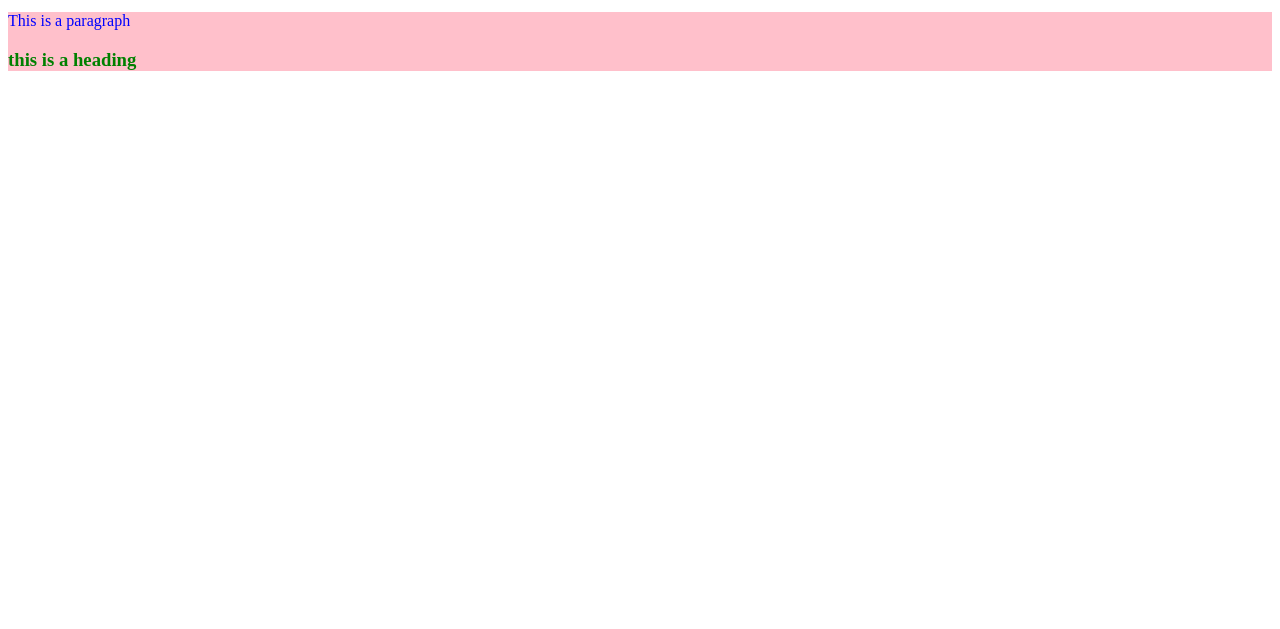
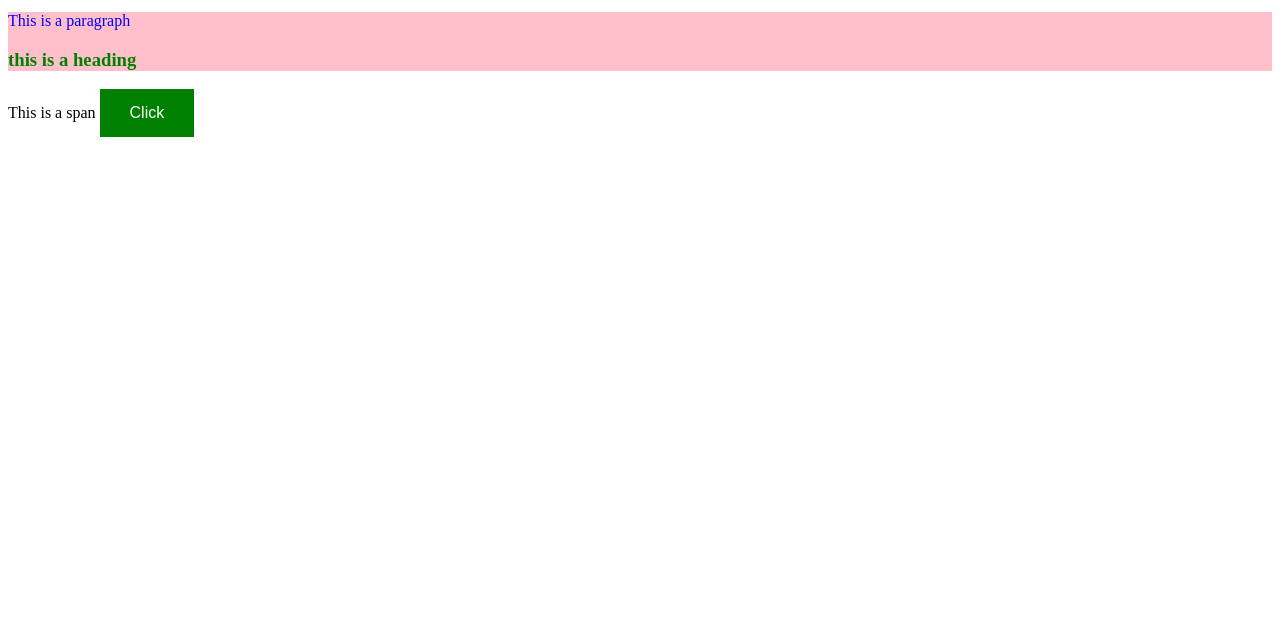
Before and after one commit to Anshtripathi079/SASS, a plain HTML site: page index.html in a window 1280 px wide. Shown: the part 171-800 px from the top of the page. Drawn offline with Linux system fonts and the light colour scheme.

Commit message:
Added parameters import and extends functionality

```diff
--- a/index.html
+++ b/index.html
@@ -19,5 +19,7 @@
          this is a heading
         </h3>
     </div>
+    <span class="text">This is a span</span>
+    <button class="button-basic button-report button-submit">Click</button>
 </body>
 </html>
--- a/main.scss
+++ b/main.scss
@@ -1,3 +1,6 @@
+// import
+// @import "style";
+
 // sass variables
 $main-heading: rgb(13, 255, 0);
 $main-fontsize: 3rem;
@@ -37,3 +40,30 @@ h2 {
 }
 
 // parameters
+@mixin common-font($par1){
+  font-size: $par1;
+}
+
+.text{
+  @include common-font(1rem); // using mixin with include
+}
+
+
+.button-basic  {
+  border: none;
+  padding: 15px 30px;
+  text-align: center;
+  font-size: 16px;
+  cursor: pointer;
+}
+
+.button-report  {
+  @extend .button-basic;
+  background-color: red;
+}
+
+.button-submit  {
+  @extend .button-basic;
+  background-color: green;
+  color: white;
+}
```
Also changed, not shown: main.css, 1 other file.
